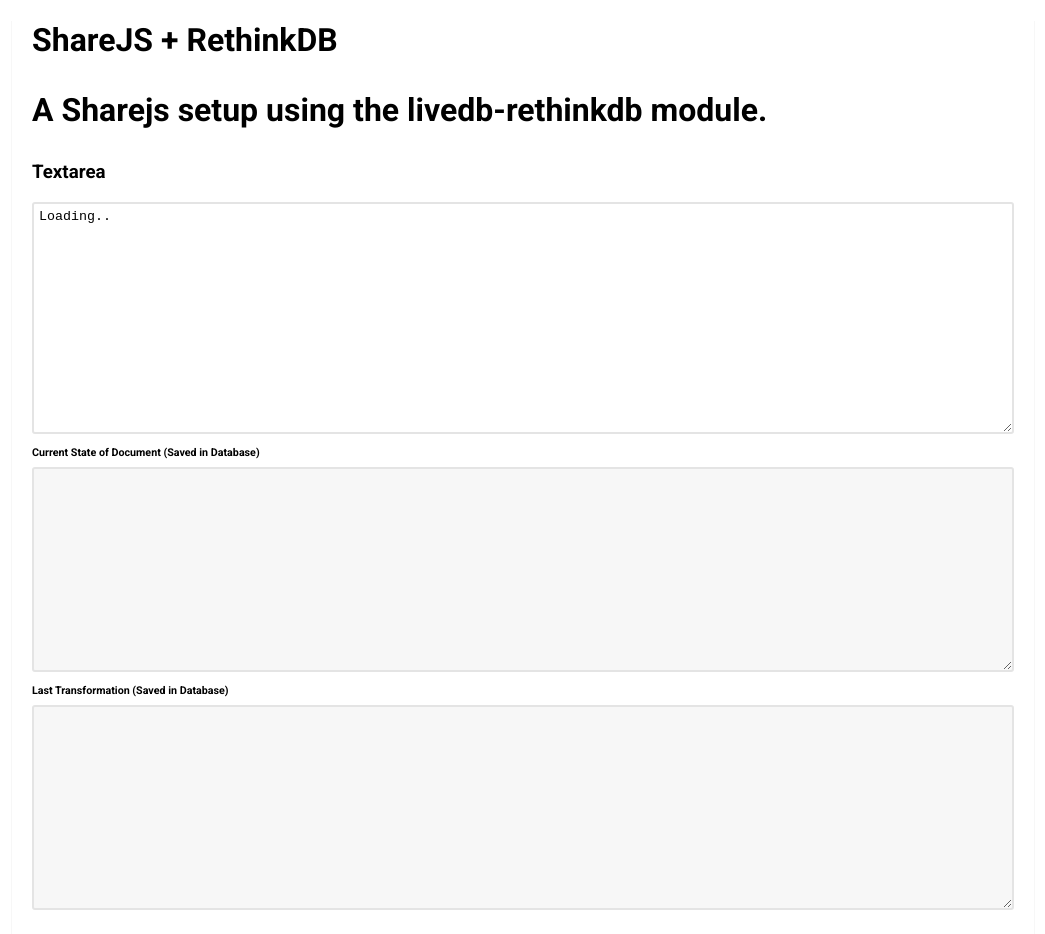
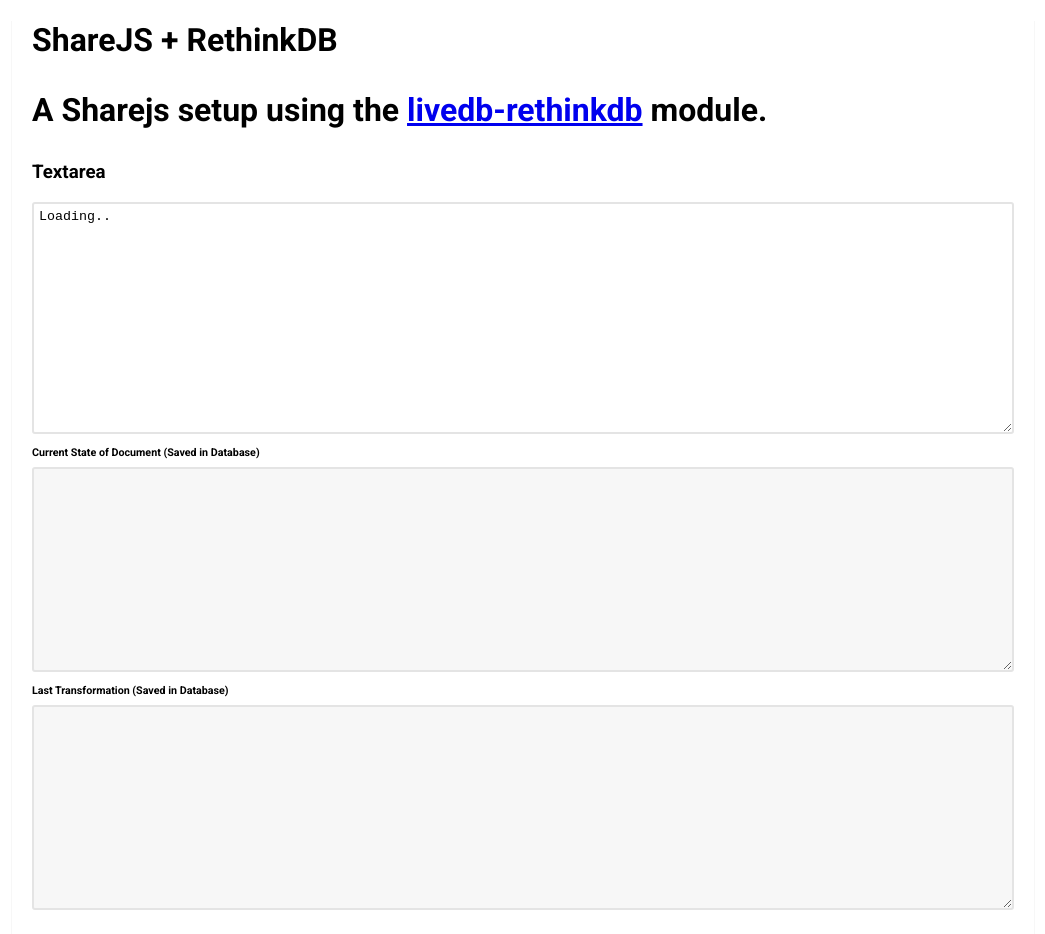
Before and after one commit to thejsj/sharejs-rethinkdb-example, a website with bundled scripts: page client/index.html in a window 1280 px wide. Shown: the whole page, without its empty margins (117-1162 px from the left). Built offline with nearby package versions, Linux system fonts and the light colour scheme; files whose address does not match are found by name.

Commit message:
Add link to npm module

```diff
--- a/client/index.html
+++ b/client/index.html
@@ -14,7 +14,7 @@
   <body>
     <div class='container'>
       <h1 class='main-title'>ShareJS + RethinkDB</span>
-      <p>A Sharejs setup using the livedb-rethinkdb module.</p>
+      <p>A Sharejs setup using the <a href='https://www.npmjs.com/package/livedb-rethinkdb'>livedb-rethinkdb</a/> module.</p>
       <h3>Textarea</h3>
       <div class='grid'>
         <div class='unit one-third'>
```
